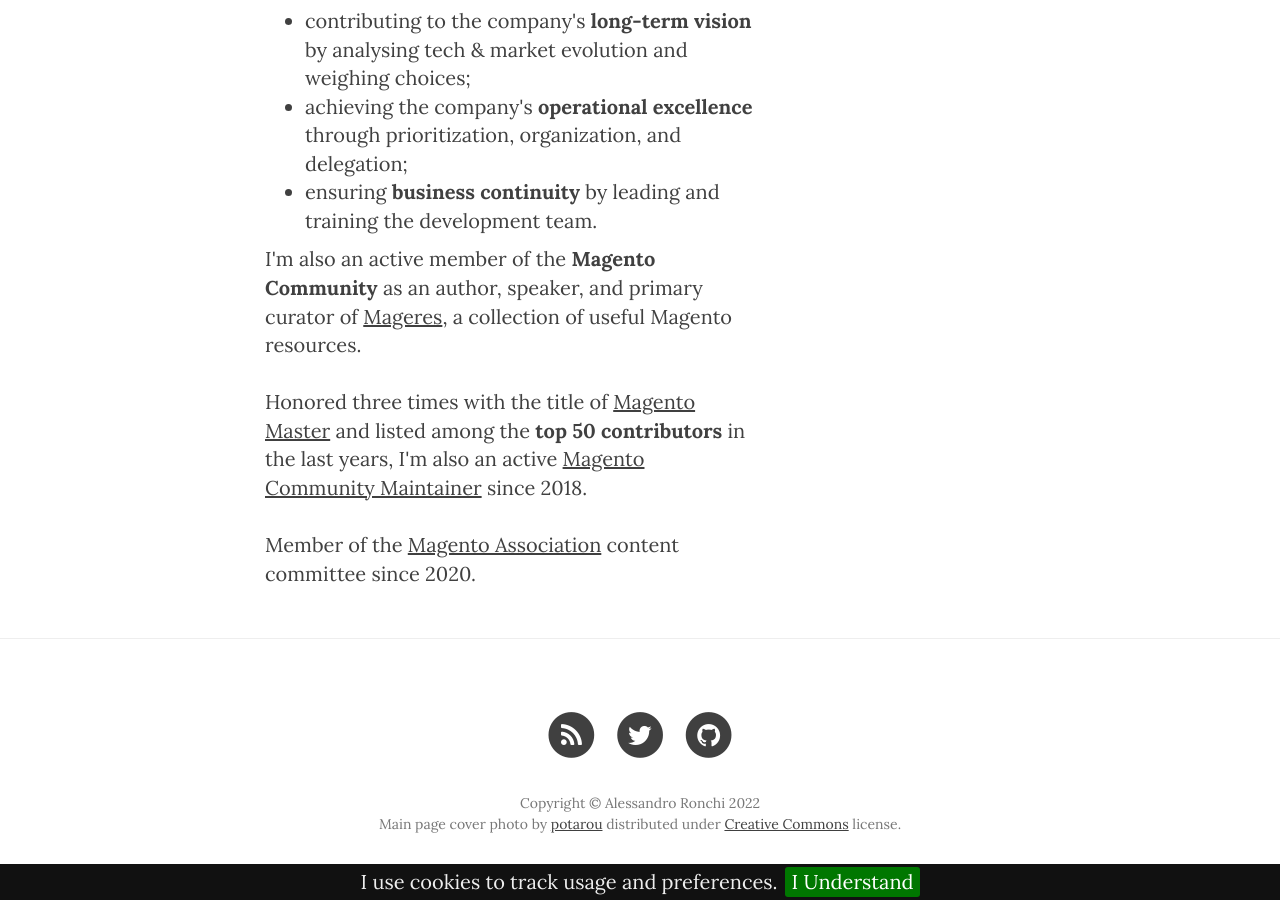
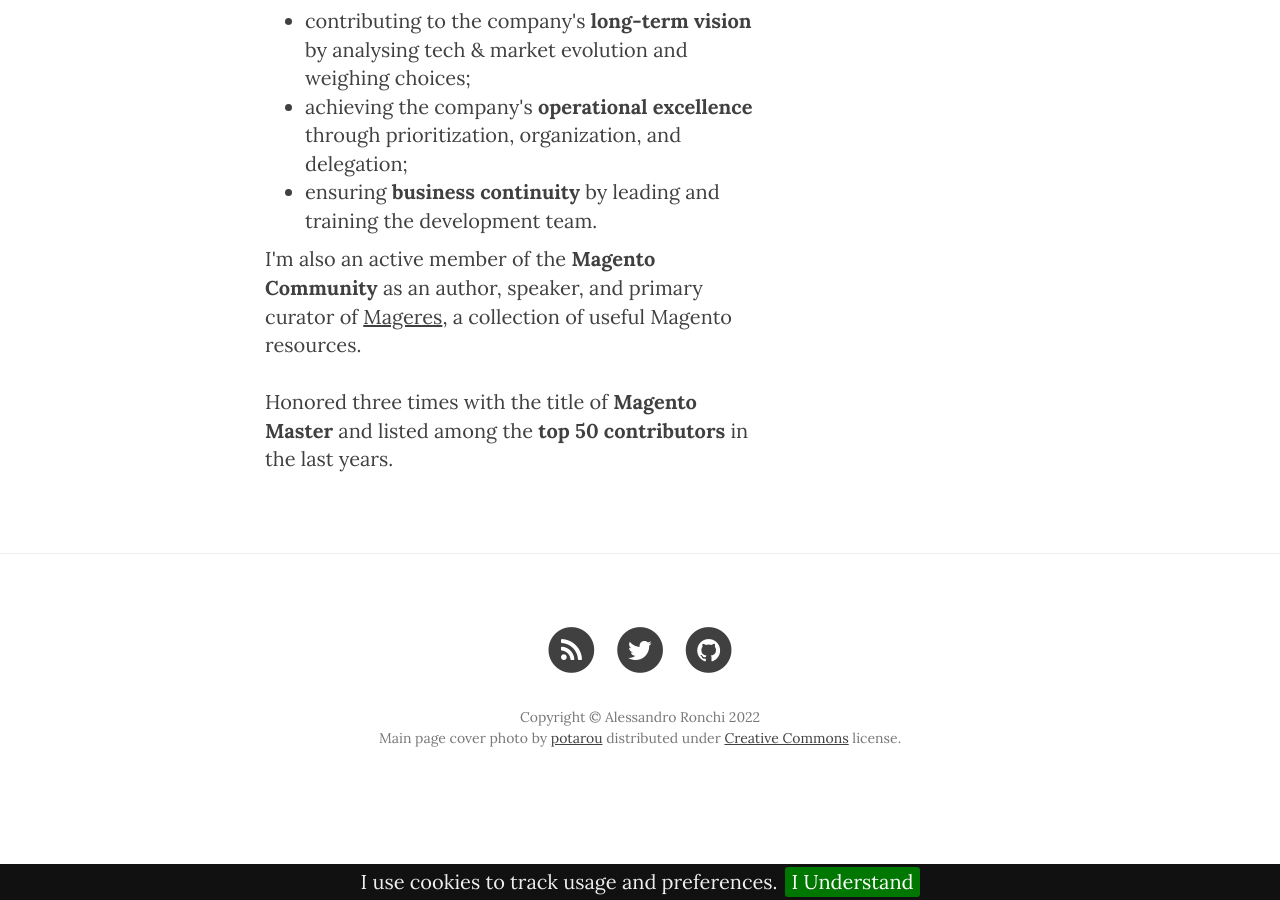
Before and after one commit to aleron75/aleron75.github.io, a Jekyll site: the page built from about.html, in a window 1280 px wide and 900 px high, scrolled down 739 px. Built offline with Jekyll 4.4.1, drawn with Linux system fonts in a browser that asks for light colours; nearby versions of some CDN libraries.

Commit message:
Update bio

```diff
--- a/about.html
+++ b/about.html
@@ -18,9 +18,8 @@ description: aleron75
 
             I'm also an active member of the <strong>Magento Community</strong> as an author, speaker, and primary curator of <a style="text-decoration: underline;" href="https://github.com/aleron75/mageres/">Mageres</a>, a collection of useful Magento resources.<br/><br/>
 
-            Honored three times with the title of <a style="text-decoration: underline;" style="text-decoration: underline;" href="https://magento.com/magento-masters/hall-of-fame">Magento Master</a> and listed among the <strong>top 50 contributors</strong> in the last years, I'm also an active <a style="text-decoration: underline;" href="https://magento.com/magento-contributors#/community-maintainers">Magento Community Maintainer</a> since 2018.<br/><br/>
+            Honored three times with the title of <strong>Magento Master</strong> and listed among the <strong>top 50 contributors</strong> in the last years.<br/><br/>
 
-            Member of the <a style="text-decoration: underline;" href="https://www.magentoassociation.org/">Magento Association</a> content committee since 2020.
         </p>
     </div>
     <div class="col-xs-12 col-sm-4">
```
